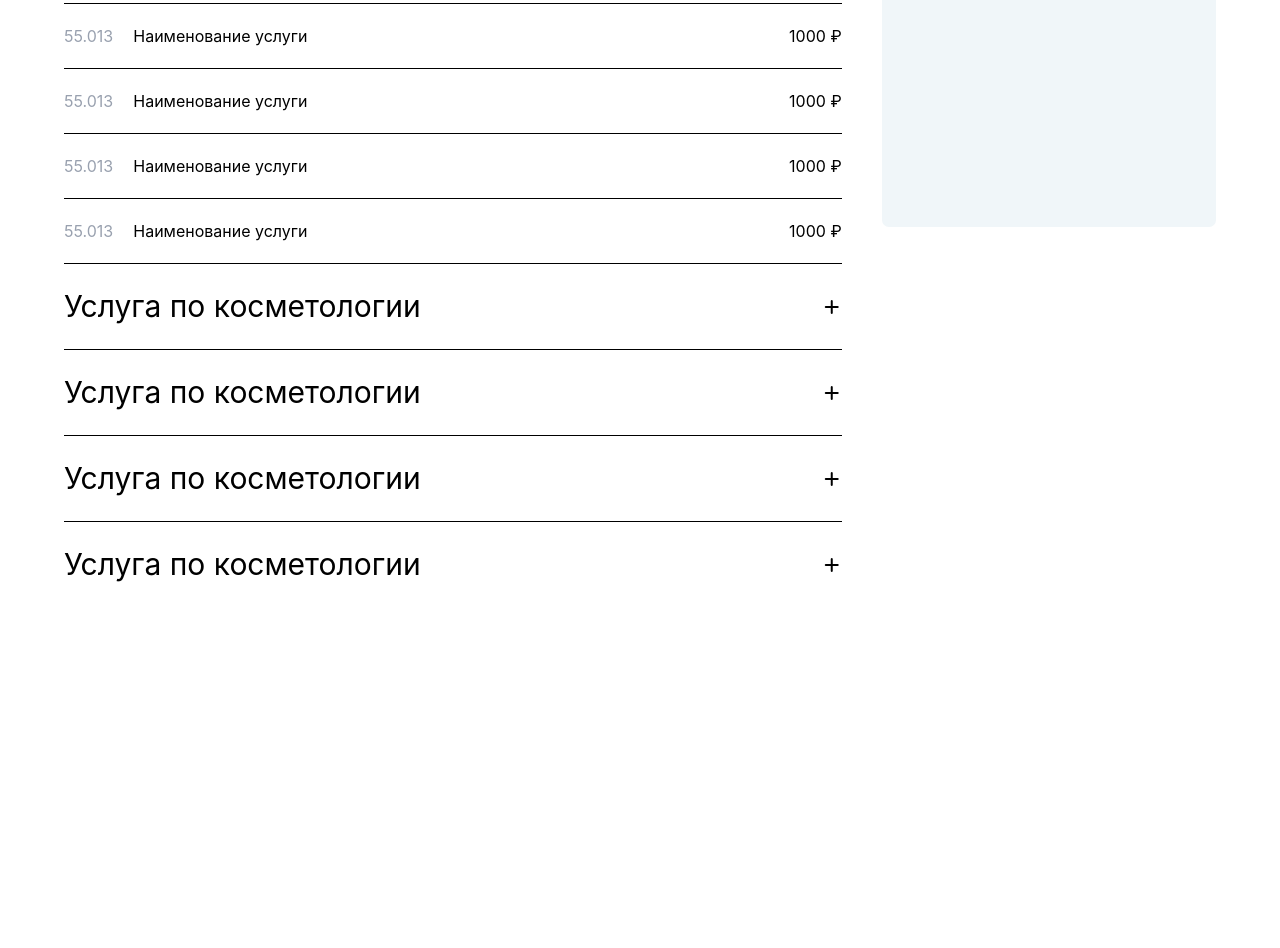
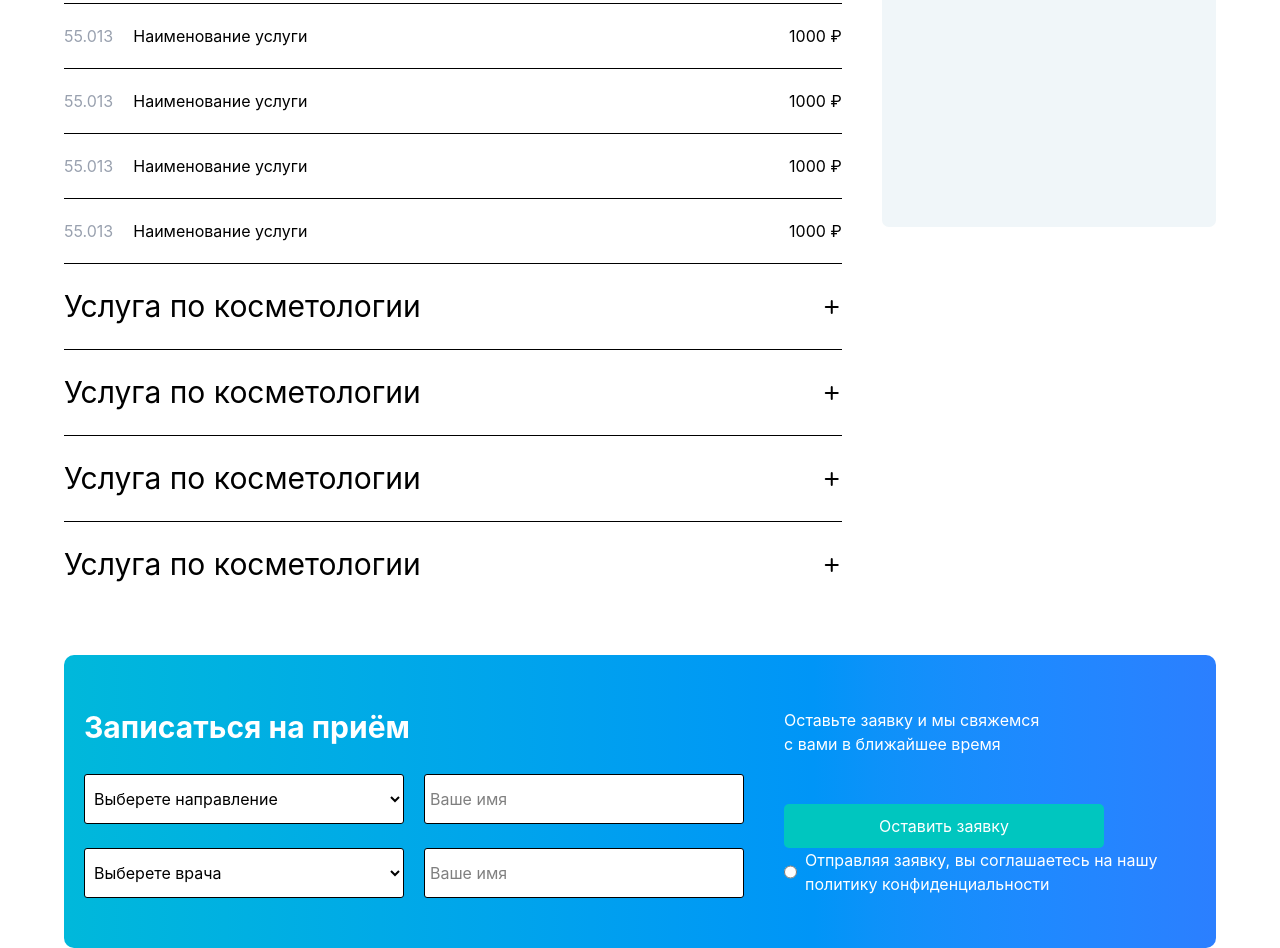
Before and after one commit to usmonnh-hub/GMS, a website: page src/Hojiakbar.html in a window 1280 px wide. Shown: the part 1262-2210 px from the top of the page. Before the commit the page ends 1869 px from the top, so only its background shows below. Drawn offline with nearby package versions, Linux system fonts and the light colour scheme; files that its build step writes are made by us from their sources.

Commit message:
Added section3 from Hojiakbar

```diff
--- a/src/Hojiakbar.html
+++ b/src/Hojiakbar.html
@@ -180,5 +180,48 @@
         </div>
         </div>
      </section>
+    <br>
+    <br>
+     <section class="bg-linear-to-r from-cyan-500 to-blue-500 w-[90%] lg:max-w-300 m-auto p-[50px_20px] rounded-[10px]">
+        <div class="flex justify-around items-center gap-10 flex-col lg:flex-row">
+
+            <div>
+                <h1 class="text-white font-bold text-[30px]">Записаться на приём</h1>
+                <br>
+                <div class="flex flex-col lg:flex-row gap-5 items-center">
+
+                    <div>
+                        <select class="lg:w-80 h-[50px] w-[280px]  rounded-[3px] bg-white border-1 p-[0px_5px]" name="" id="">
+                            <option value="">Выберете направление</option>
+                            <option value="">Выберете врача</option>
+                        </select>
+                        <br>
+                        <br>
+                        <select class="lg:w-80 h-[50px] w-[280px] rounded-[3px] bg-white border-1 p-[0px_5px]" name="" id="">
+                            <option value="">Выберете врача</option>
+                            <option value="">Выберете направление</option>
+                        </select>
+                    </div>
+                    <div>
+                        <input  class="lg:w-80 h-[50px] w-[280px]  rounded-[3px] bg-white border-1 p-[0px_5px]" type="text" placeholder="Ваше имя">
+                        <br>
+                        <br>
+                        <input  class="lg:w-80 h-[50px] w-[280px]  rounded-[3px] bg-white border-1 p-[0px_5px]" type="text" placeholder="Ваше имя">
+                    </div>
+                </div>
+            </div>
+
+            <div>
+                <p class="text-white">Оставьте заявку и мы свяжемся <br> с вами в ближайшее время</p>
+                <br><br>
+                <button class="bg-[#00C6BF] text-white rounded-[5px] w-80 text-center p-[10px_0]">Оставить заявку</button>
+                <br>
+                <div class="flex gap-2">
+                    <input type="radio">
+                    <p class="text-white">Отправляя заявку, вы соглашаетесь на нашу политику конфиденциальности</p>
+                </div>
+            </div>
+        </div>
+     </section>
 </body>
 </html>
```
